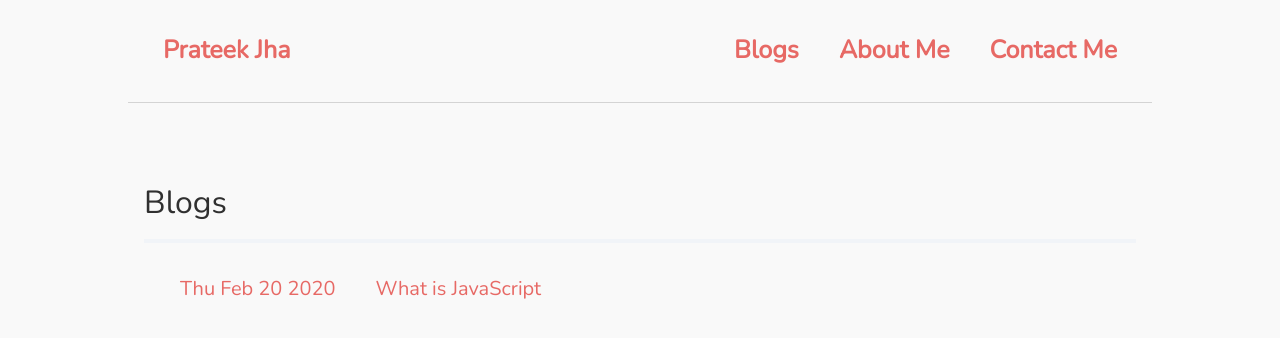
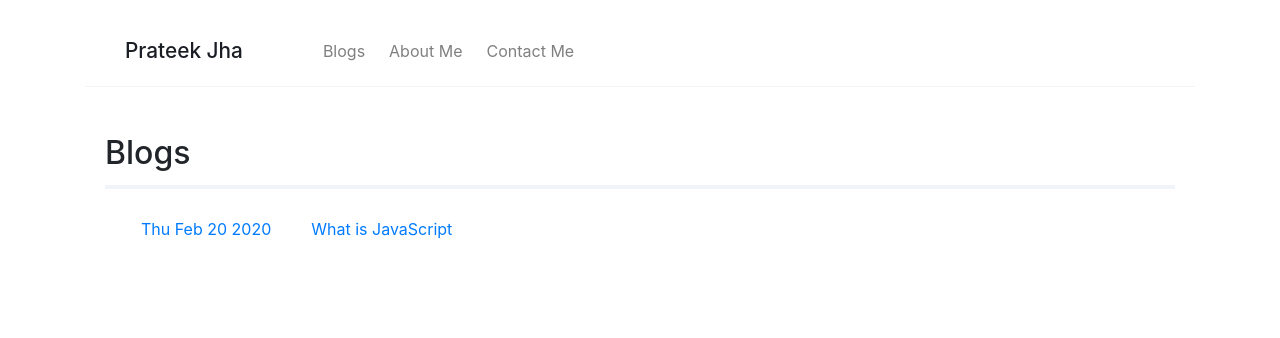
Before and after one commit to prateekj07394/personal_site, a React app: page /blogs in a window 1280 px wide. Built offline with nearby package versions, Linux system fonts and the light colour scheme.

Commit message:
added bootstrap

```diff
--- a/package.json
+++ b/package.json
@@ -19,9 +19,13 @@
   "homepage": "https://github.com/prateekj07394/personal_site#readme",
   "dependencies": {
     "axios": "^0.20.0",
+    "bootstrap": "^4.6.0",
+    "jquery": "^3.5.1",
+    "popper.js": "^1.16.1",
     "react": "^16.13.1",
     "react-dom": "^16.13.1",
     "react-router-dom": "^5.2.0",
+    "reactstrap": "^8.9.0",
     "typewriter-effect": "^2.13.1"
   },
   "devDependencies": {
--- a/public/index.css
+++ /dev/null
@@ -1,132 +0,0 @@
-/* universal */
-*{
-    --font-family: 'Nunito', sans-serif;
-    --bg-color : #f9f9f9;
-    --primary-color : #303030;
-    --button-bg : hsl(2, 73%, 65%);
-    --blue : #4c6ef5;
-    box-sizing: border-box;
-}
-html{
-    display: block;
-}
-body{
-    font-family: var(--font-family);
-    background-color: var(--bg-color);
-    color : var(--primary-color);
-    padding : 0;
-    margin : 0;
-    font-size:20px;
-    line-height: 1.75;
-    min-height: 80vh;
-}
-main{
-    margin-top:3.5rem;
-}
-a{
-    text-decoration: none;
-    color: var(--button-bg);
-    cursor: pointer;
-}
-
-ul{
-    padding:0;
-}
-li{
-    list-style: none;
-}
-button{
-
-    cursor: pointer;
-    font-size:18px;
-    border-radius: 8px;
-}
-:focus {
-    outline: none;
-}
-.btn-primary{
-    background-color:var(--button-bg);
-    color:#fff;
-    border:1px solid var(--button-bg);
-    padding: 10px 20px;
-}
-.btn-primary:hover{
-    background: #e0413b;
-    border: 1px solid #e0413b;
-}
-.bg-white{
-    background-color: #fff;
-}
-.container{
-    margin:auto;
-    max-width: 80%;
-}
-.flex{
-    display:flex;
-    flex-wrap: wrap;
-}
-.justify-content-around{
-    justify-content: space-around;
-}
-.justify-content-between{
-    justify-content: space-between;
-}
-.align-items-center{
-    align-items: center;
-}
-.n-padding{
-    padding : 9px 15px;
-}
-.header{
-    font-size:32px;
-    line-height: 44px;
-    font-weight: bold;
-    margin: 5px 20px;
-}
-.text-center{
-    text-align:center;
-}
-.Typewriter{
-    margin:20px 0px;
-}
-/* navbar */
-nav{
-    border-bottom : 1px solid #d4d4d4;
-}
-nav ul{
-    display: flex;
-    justify-content: space-around;
-    flex-wrap: wrap;
-}
-nav li {
-
-    list-style: none;
-    font-weight: bold;
-}
-nav a{
-    margin: 5px 20px;
-    font-size:25px;
-    font-weight: bold;
-}
-nav a:hover{
-    color:#e0413b;
-}
-/* main */
-.profile_pic{
-    max-width: 350px;
-    height: auto;
-    width:auto;
-    border-radius: 16px;
-    max-height: 350px;
-}
-/* media queries */
-@media (max-width:768px){
-    .col-sm-12{
-        width: 100%;
-    }
-}
-@media (min-width:769px){
-    .col-md-6{
-        width: 50%;
-    }
-}
--- a/src/Blogs-Data/data.js
+++ b/src/Blogs-Data/data.js
@@ -8,7 +8,7 @@ export const blogs = [
 
         <strong>JavaScript</strong> (JS from now) is a programming language used widely in building web pages. Whenever you interact with a website, for example, expanding a menu on click or validating user entered data in a form, JS is responsible for making this happen. It is one of the most popular languages in the world and is quite easy to learn.
 
-        <h2>Origins – </h2>
+        <h4>Origins – </h4>
 
         <p>In the early 90s, there were very few browsers in the market and <strong>NetScape</strong> was a major browser back then. However, the web pages back then lacked interactivity and it warranted the creation of a new language. NetScape collaborated with <strong>Sun Microsystems</strong> (the creators of Java) to create a language which would be similar to Java in syntax. The language was named JavaScript after many iterations (to jump on the Java hype). There is a famous quote – “<i>Java is to JavaScript what a Car is to Carpet</i>” :D</p>
 
@@ -19,29 +19,33 @@ export const blogs = [
         <p>
             <strong>Fun fact – </strong>
         </p>
-        <p>
+        <p class="fun-fact">
             Oracle owns the trademark to “JavaScript”.
         </p>
 
 
-        <h2>Current state – </h2>
+        <h4>Current state – </h4>
 
+        <p>
         JS was initially created to make web-pages interactive. However, now JS can also be used in the backend as well (backend is the part of the application which can connect to a database and is hidden from the end user) with the introduction of Node.js (more on Node later). Many teams now prefer to use JS in both frontend as well as backend.  The way we build User Interfaces (UI) has also changed drastically in the recent years with the advent of frameworks and libraries like <i>React, Angular, Vue</i> (I know, a lot of new terms and buzz words, but we will get to them later, trust me).
+        </p>
 
         <p>
             <strong>Fun fact – </strong>
         </p>
 
-        <p>
+        <p class="fun-fact">
         The UI in Dragon2 (a rocket launched by SpaceX in 2020) was built using JS.
         </p>
 
-        <h2>TypeScript – </h2>
+        <h4>TypeScript – </h4>
 
-        JS is a dynamically typed language i.e.we don’t need to specify the type of a variable (Number, String, Boolean etc) while defining it. This can lead to many issues if developers aren’t careful. TypeScript is a language developed by Microsoft built on top of JS which provides type security. TS code is later compiled to JS itself but provides type security and better documentation.
+        <p>
+            JS is a dynamically typed language i.e.we don’t need to specify the type of a variable (Number, String, Boolean etc) while defining it. This can lead to many issues if developers aren’t careful. TypeScript is a language developed by Microsoft built on top of JS which provides type security. TS code is later compiled to JS itself but provides type security and better documentation.
 
-        JS is also being used nowadays in AI/ML (to run models in the browser), AR/VR and is used extensively in building chat-bots .
-        <h2>Notes</h2>
+            JS is also being used nowadays in AI/ML (to run models in the browser), AR/VR and is used extensively in building chat-bots .
+        </p>
+        <h4>Notes</h4>
         <p>
         JS has many concepts and applications, which will be covered in future posts along with other Computer Science / Software Engineering related concepts.
         </p>
--- a/src/components/App.js
+++ b/src/components/App.js
@@ -1,19 +1,21 @@
 import React from 'react';
 import { BrowserRouter as Router, Switch, Route } from 'react-router-dom';
-import Navbar from './Navbar';
+import Header from './Navbar';
 import Home from './Home';
 import AboutMe from './AboutMe';
 import ContactMe from './ContactMe';
 import Blogs from './Blogs';
 import BlogItem from './BlogItem';
+import 'bootstrap/dist/css/bootstrap.min.css';
 
 const App = () => {
     return (
-        <div className="container">
+        <div>
 
             <Router>
-                <Navbar />
-                <main>
+                <Header />
+                <main className="container">
+                    <div className="main">
                         <Switch>
                             <Route exact path="/blogs" component={Blogs} />
                             <Route exact path="/blog/:title" component={BlogItem} />
@@ -21,6 +23,7 @@ const App = () => {
                             <Route exact path="/contact-me" component={ContactMe} />
                             <Route exact path="/" component={Home} />
                         </Switch>
+                    </div>
                 </main>
             </Router>
         </div>
--- a/src/components/BlogItem.js
+++ b/src/components/BlogItem.js
@@ -1,6 +1,6 @@
 import React, { useState, useEffect } from 'react';
 import { blogs, urlMappings } from '../Blogs-Data/data';
-import './BlogItem.css';
+import './Styles/BlogItem.css';
 
 const BlogItem = (props) => {
     const [blogDetails, setBlogDetails] = useState({});
--- a/src/components/Blogs.js
+++ b/src/components/Blogs.js
@@ -1,6 +1,6 @@
 import React, { useState, useEffect } from 'react';
 import { Link } from 'react-router-dom';
-import './Blogs.css';
+import './Styles/Blogs.css';
 
 const Blogs = () => {
     const [blogs, setBlogs] = useState([]);
--- a/src/components/ContactMe.js
+++ b/src/components/ContactMe.js
@@ -1,5 +1,5 @@
 import React from 'react';
-import './contactMe.css';
+import './Styles/contactMe.css';
 
 const ContactMe = () => {
     return (
--- a/src/components/Navbar.js
+++ b/src/components/Navbar.js
@@ -1,20 +1,43 @@
-import React from 'react';
+import React, { useState } from 'react';
 import { Link } from 'react-router-dom';
+import './Styles/Navbar.css';
 
-const Navbar = () => {
+import {
+    Collapse,
+    Navbar,
+    NavbarToggler,
+    NavbarBrand,
+    Nav,
+    NavItem,
+    NavLink
+} from 'reactstrap';
+
+const Header = () => {
+    const [isOpen, setIsOpen] = useState(false);
+
+    const toggle = () => setIsOpen(!isOpen);
     return (
-        <nav className="flex justify-content-between n-padding align-items-center">
-            <div ><Link to="/">Prateek Jha</Link></div>
-            <div>
-                <ul>
-                    <li><Link to="/blogs">Blogs</Link></li>
-                    <li><Link to="/about-me">About Me</Link></li>
-                    <li><Link to="/contact-me">Contact Me</Link></li>
-                </ul>
-            </div>
-        </nav>
+        <div className="container">
+            <Navbar color="faded" light expand="md" className="navbar">
+                <NavbarBrand className="brand" href="/">Prateek Jha</NavbarBrand>
+                <NavbarToggler onClick={toggle} />
+                <Collapse isOpen={isOpen} navbar>
+                    <Nav className="mr-auto" navbar>
+                        <NavItem>
+                            <NavLink href="/blogs/">Blogs</NavLink>
+                        </NavItem>
+                        <NavItem>
+                            <NavLink href="/about-me/">About Me</NavLink>
+                        </NavItem>
+                        <NavItem>
+                            <NavLink href="/contact-me/">Contact Me</NavLink>
+                        </NavItem>
+                    </Nav>
+                </Collapse>
+            </Navbar>
+        </div>
     )
 
 }
 
-export default Navbar;
+export default Header;
--- a/src/components/Blogs.css
+++ b/src/components/Styles/Blogs.css
@@ -1,6 +1,4 @@
-.blogs_list_wrapper{
-    padding: 1rem;
-}
+@import "./variables.css";
 
 .blogs_list_wrapper header{
     border-bottom: 1px solid #f1f4f8 ;
@@ -8,6 +6,7 @@
     margin: 0 0 1rem;
     border-bottom-width: 4px;
     padding-bottom: .5rem;
+    font-weight: 500;
 }
 .blog_name_wrapper{
     padding: .75rem 1rem;
@@ -23,3 +22,8 @@
     background-color: #f1f4f8;
     cursor: pointer;
 }
+.blog_body h4 {
+    padding: 10px 0px;
+    margin: 10px 0px;
+    border-bottom: 2px solid var(--light-background)    ;
+}
--- /dev/null
+++ b/src/components/Styles/Navbar.css
@@ -0,0 +1,20 @@
+@import "./variables.css";
+
+.navbar{
+    border-bottom: 1px solid #f4f4f4;
+}
+
+.navbar .brand{
+    font-size: 1.3rem;
+    margin-right: 3rem;
+    border: none;
+    background: transparent!important;
+    color: var(--dark-font-color) !important;
+    font-weight: 500;
+}
+.navbar a{
+    padding: .75rem 1.25rem;
+    margin: 0 .25rem;
+    font-weight: 400;
+    color: var(--font-color);
+}
--- /dev/null
+++ b/src/components/Styles/index.css
@@ -0,0 +1,37 @@
+html {
+    color: var(--font-color);
+    font-weight: 400;
+    font-size: 1rem;
+    line-height: 1.75;
+    font-family: 'Nunito', sans-serif;
+    -webkit-font-smoothing: antialiased;
+   -moz-osx-font-smoothing: grayscale;
+  }
+
+  body{
+      margin: 0;
+      padding: 0;
+  }
+
+  h1,
+  h2,
+  h3,
+  h4,
+  h5 {
+    line-height: 1.2;
+  }
+.container{
+    padding: 15px !important;
+}
+.main{
+    padding: .75rem 1.25rem;
+}
+.fun-fact{
+    color: #0c5460;
+    background-color: #d1ecf1;
+    border-color: #bee5eb;
+    padding: 0.75rem 1.25rem;
+    margin-bottom: 1rem;
+    border: 1px solid transparent;
+    border-radius: 0.25rem;
+}
--- /dev/null
+++ b/src/components/Styles/variables.css
@@ -0,0 +1,18 @@
+:root{
+    --font-color: #495057;
+    --heading-color: #343a40;
+    --background: #fff;
+    --dark-font-color: #1b1d25;
+    --medium-font-color: #60656c;
+    --light-font-color: #858b93;
+    --light-background: #f1f4f8;
+    --light-background-hover: #e1e6ed;
+    --border: #d6d9de;
+    --link-color: #5183f5;
+    --link-color-darker: #364fc7;
+    --navbar-color: #1b1d25;
+    --blockquote: #edf2ff;
+    --transparent-text: rgba(0,0,0,0.7);
+    --transparent-bg: rgba(0,0,0,0.05);
+    --light-transparent-bg: hsla(0,0%,100%,0.1);
+}
--- a/src/index.js
+++ b/src/index.js
@@ -1,6 +1,7 @@
 import React from 'react';
 import ReactDOM from 'react-dom';
 import App from './components/App';
+import './components/Styles/index.css';
 
 ReactDOM.render(
     <App/>,
```
Also changed, not shown: public/index.html (+0 -1 lines), dist/index.html, src/components/Styles/BlogItem.css (renamed from src/components/BlogItem.css), src/components/Styles/contactMe.css (renamed from src/components/contactMe.css), 1 other file. Lines whose indentation alone changed are shown as unchanged.
